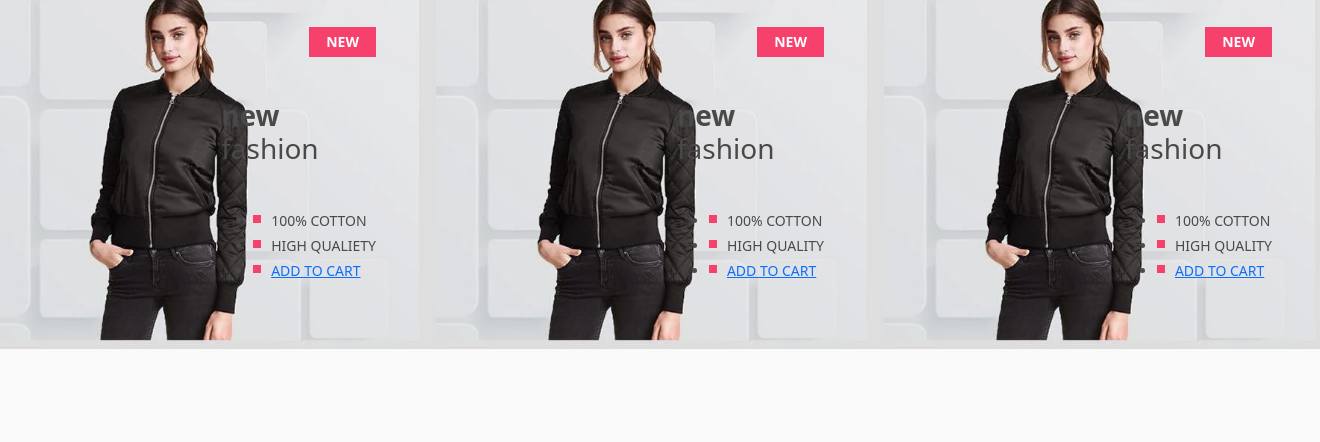
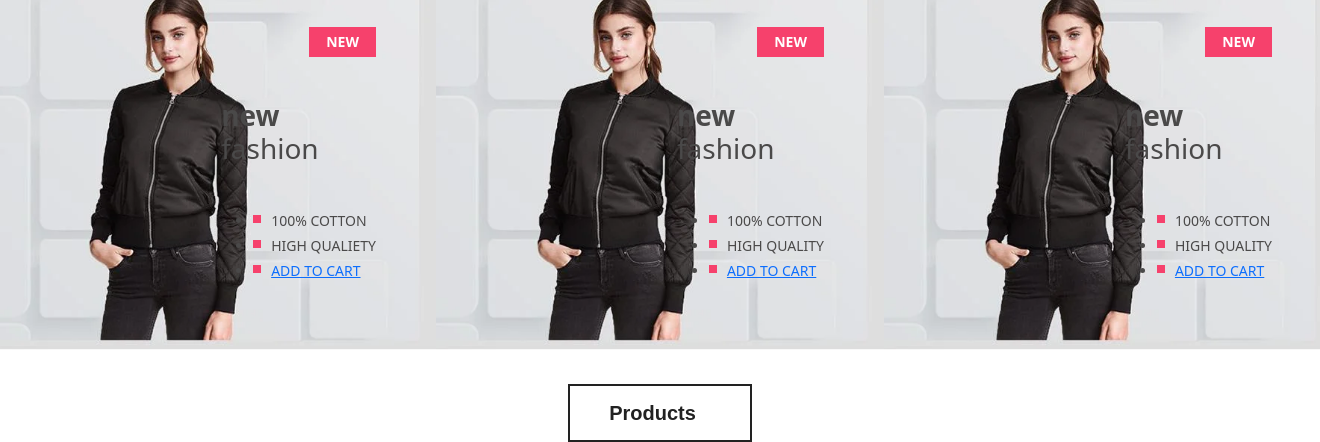
Before and after one commit to NeemaMwende/E-sokoo, a Django app: page /product-details.html in a window 1320 px wide; the page is wider, and only the part inside the window is pictured. Shown: the part 1618-2060 px from the top of that part. Before the commit the page ends 1967 px from the top of that part, so only its background shows below. Run offline with Django 3.2, Linux system fonts and the light colour scheme; some libraries are stand-ins or nearby versions; some web fonts are replaced.

Commit message:
adding button to products

```diff
--- a/sokoapp/templates/home.html
+++ b/sokoapp/templates/home.html
@@ -120,7 +120,7 @@
                                 <span class="new">new</span>
                             </div>
                             <h2>new <br /> <span>fashion</span></h2>
-                            <ul ">
+                            <ul>
                                 <li>100% cotton</li>
                                 <li>high qualiety</li>
                                 <li><a href="product-details.html">Add to cart</a></li>
@@ -168,6 +168,8 @@
                     </div>
                 </div>
             </div>
+            <br>
+              <div class="more-btn centred"><a href="" class="theme-btn-one">Products<i class="flaticon-right-1"></i></a></div>
         </div>
         <!-- NEW-COLLECTION END -->
 
--- a/static/css/style.css
+++ b/static/css/style.css
@@ -362,6 +362,68 @@
          text-decoration: none;
      }
 
+     .more-btn {
+         position: relative;
+         margin-top: 10px;
+     }
+
+     .theme-btn-one {
+         position: relative;
+         display: inline-block;
+         font-size: 20px;
+         line-height: 26px;
+         font-family: 'Poppins', sans-serif;
+         font-weight: 600;
+         color: #222;
+         text-align: center;
+         border: 2px solid #222;
+         padding: 14px 39px;
+         z-index: 1;
+         text-decoration: none;
+     }
+
+     .theme-btn-one:hover {
+         color: #fff;
+         text-decoration: none;
+     }
+
+     .theme-btn-one i {
+         position: relative;
+         display: inline-block;
+         font-size: 20px;
+         margin-left: 15px;
+         top: 1px;
+         transform: rotate(-30deg);
+     }
+
+     .theme-btn-one:hover:after {
+         -webkit-transform: scaleY(1);
+         transform: scaleY(1);
+         -webkit-transition-timing-function: cubic-bezier(0.52, 1.64, 0.37, 0.66);
+         transition-timing-function: cubic-bezier(0.52, 1.64, 0.37, 0.66);
+     }
+
+     .theme-btn-one:after {
+         content: "";
+         position: absolute;
+         z-index: -1;
+         top: 0;
+         left: 0;
+         right: 0;
+         bottom: 0;
+         background: #222;
+         -webkit-transform: scaleY(0);
+         transform: scaleY(0);
+         -webkit-transform-origin: 50% 100%;
+         transform-origin: 50% 100%;
+         -webkit-transition-property: transform;
+         transition-property: transform;
+         -webkit-transition-duration: 0.5s;
+         transition-duration: 0.5s;
+         -webkit-transition-timing-function: ease-out;
+         transition-timing-function: ease-out;
+     }
+
      @media (min-width: 992px) and (max-width: 1169px) {
          .banner-brief h2 {
              line-height: 32px;
```
